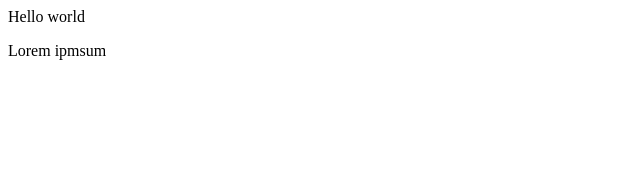
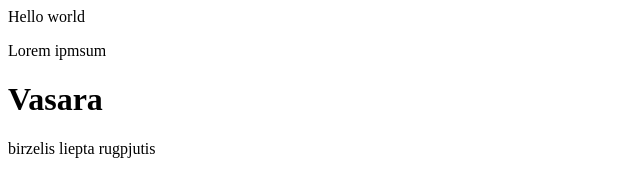
Before and after one commit to aleksandras19/Projektas1, a plain HTML site: page ABC.html in a window 1280 px wide. Shown: the whole page, without its empty margins (0-640 px from the left). Drawn offline with Linux system fonts and the light colour scheme.

Commit message:
first commit

```diff
--- a/ABC.html
+++ b/ABC.html
@@ -7,7 +7,11 @@
 </head>
 <body>
     Hello world
-    <p>Lorem ipmsum
-    </p>
+    <p>Lorem ipmsum</p>
+    <h1>Vasara</h1>
+    <il>birzelis</il>
+    <il>liepta</il>
+    <il>rugpjutis</il>
+
 </body>
 </html>
```
